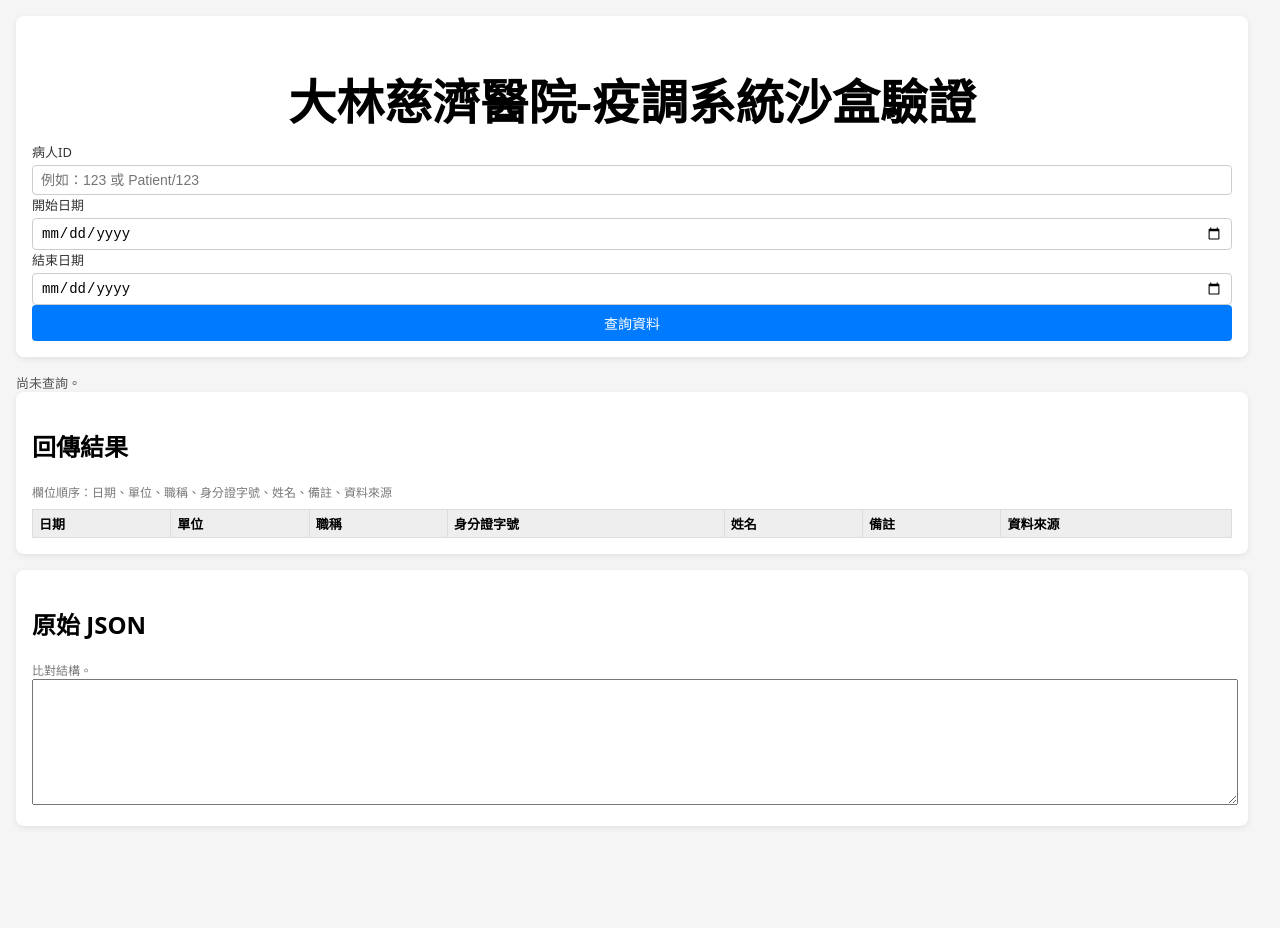
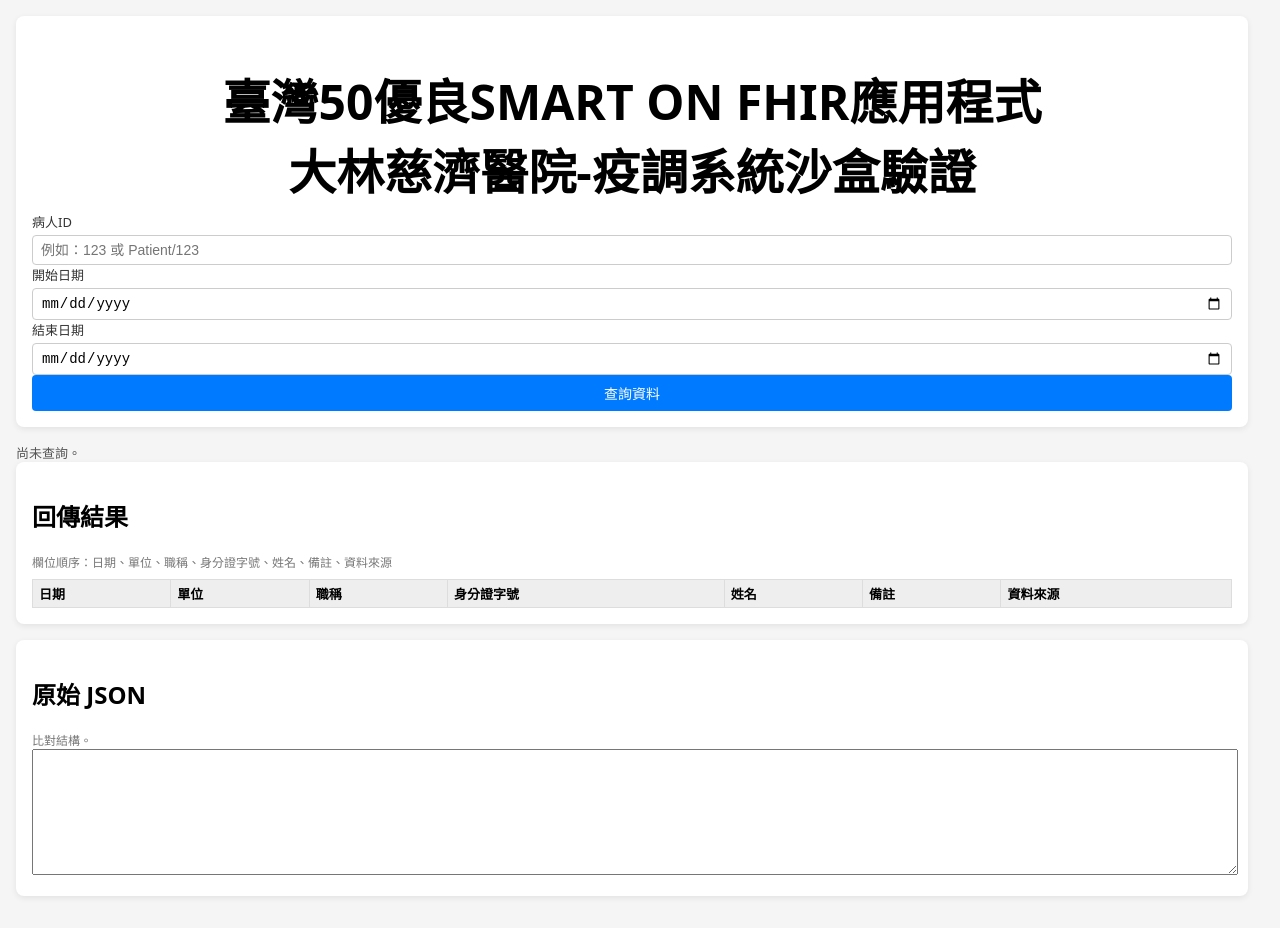
Before and after one commit to Dalin-Tzu-Chi-SMIC/FHIR_TracingAndRiskRanking, a plain HTML site: page index.html in a window 1280 px wide. Before the commit the page ends 858 px from the top, so only its background shows below. Drawn offline with Linux system fonts and the light colour scheme.

Commit message:
Fix HTML encoding issues in index.html

```diff
--- a/index.html
+++ b/index.html
@@ -109,6 +109,7 @@
     <div class="card">
       <h1 style="font-size: 3rem; font-weight: bold; text-align: center;
            font-family: '標楷體', 'DFKai-SB', system-ui, sans-serif;">
+        臺灣50優良SMART ON FHIR應用程式<br>
         大林慈濟醫院-疫調系統沙盒驗證
       </h1>
         <div class="form-group">
```
